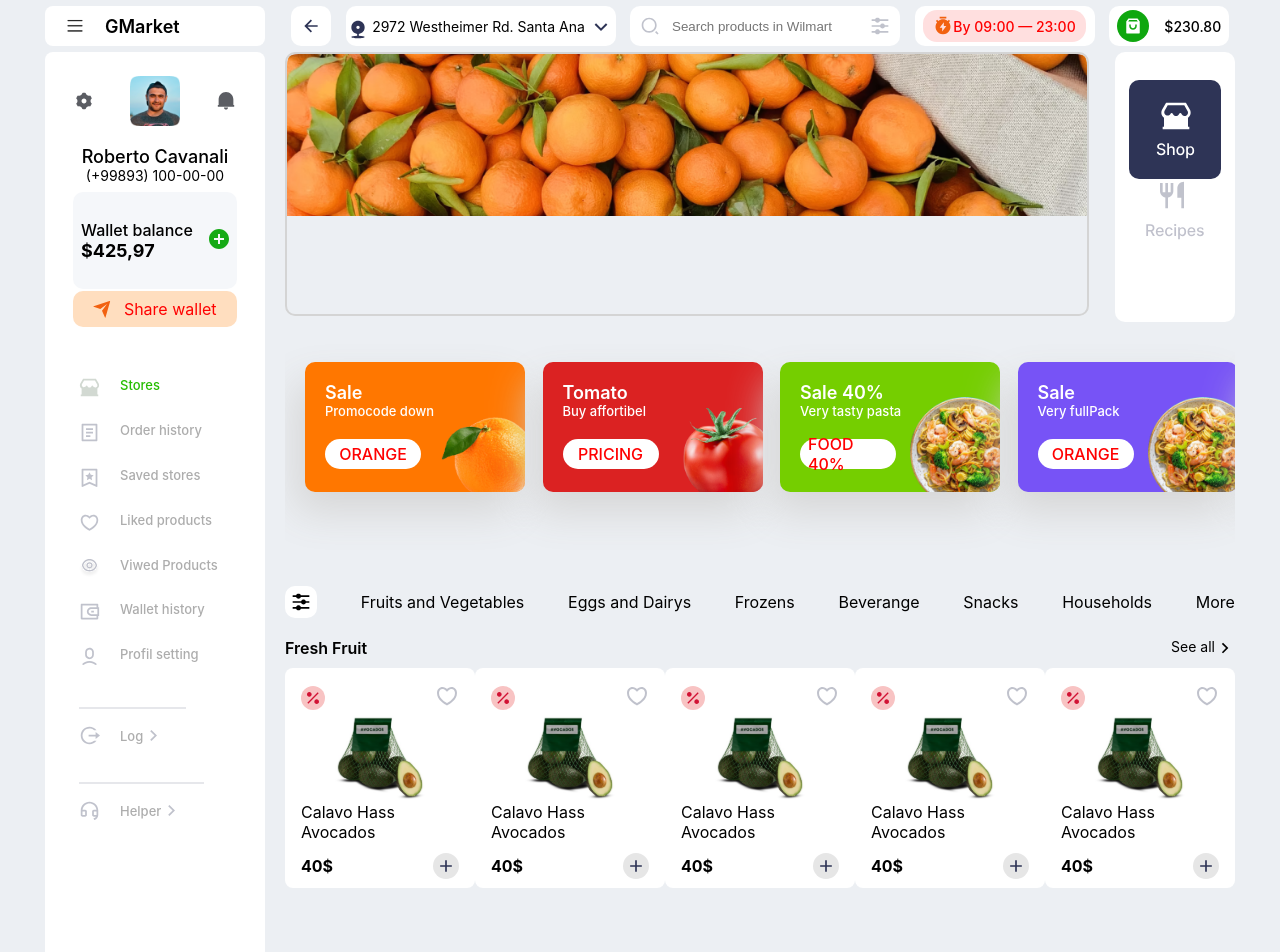
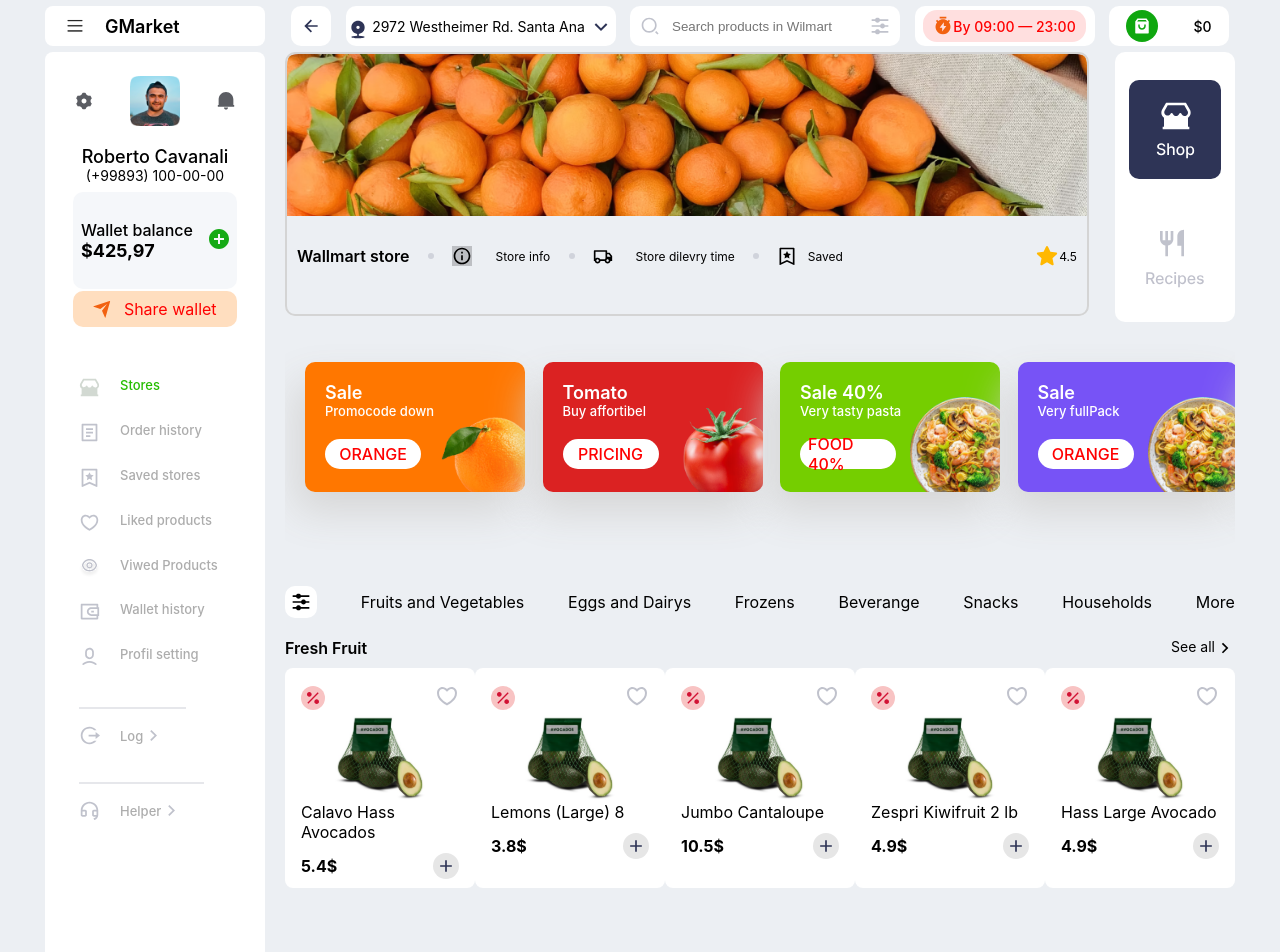
Before and after one commit to JavohirDobilov/web-shop, a React (Create React App) app: page / in a window 1280 px wide. Shown: the top 952 px of the page. Built offline with nearby package versions, Linux system fonts and the light colour scheme.

Commit message:
ewr
asdasd

```diff
--- a/package.json
+++ b/package.json
@@ -6,12 +6,14 @@
     "@testing-library/jest-dom": "^5.16.4",
     "@testing-library/react": "^12.1.4",
     "@testing-library/user-event": "^13.5.0",
+    "axios": "^0.26.1",
     "react": "^18.0.0",
     "react-dom": "^18.0.0",
     "react-redux": "^7.2.8",
     "react-router-dom": "^6.3.0",
     "react-scripts": "5.0.0",
     "redux": "^4.1.2",
+    "rsuite": "^5.8.0",
     "web-vitals": "^2.1.4"
   },
   "scripts": {
--- a/src/components/Header/Header.jsx
+++ b/src/components/Header/Header.jsx
@@ -7,8 +7,14 @@ import search from "../../img/headerIcons/search.svg"
 import filter from "../../img/headerIcons/filter.svg"
 import timer from "../../img/headerIcons/timer.svg"
 import cart from "../../img/headerIcons/cart.svg"
+import { useSelector } from 'react-redux'
 
 const Header = () => {
+
+
+    const cartProducts = useSelector(state=>state?.allProducts?.cart)
+    const totalPrice = cartProducts.reduce((acc,product) =>acc+=+product.pricing,0)
+    console.log(cartProducts)
     return (
         <div className='header'>
             <div className='header-flex'>
@@ -45,7 +51,7 @@ const Header = () => {
                         <img src={cart}/>
                     </div>
                     <div className='header-cart-total'>
-                    $230.80
+                    ${totalPrice}
                     </div>
                 </div>
 
--- a/src/components/ProductCard/ProductCard.jsx
+++ b/src/components/ProductCard/ProductCard.jsx
@@ -4,8 +4,12 @@ import prots from "../../img/ProductCardImage/Frame (14).svg"
 import like from "../../img/ProductCardImage/Frame (15).svg"
 import productImage from "../../img/ProductCardImage/image 10.svg"
 import added from "../../img/ProductCardImage/Frame (16).svg"
+import { useDispatch } from 'react-redux'
+import { addProduct } from '../../redux/actions/Action'
 
-const ProductCard = () => {
+const ProductCard = ({product}) => {
+
+    const dispatch = useDispatch()
     return (
         <div className='product-card'>
             <div className='product-card-content'>
@@ -21,13 +25,13 @@ const ProductCard = () => {
                     <img src={productImage} />
                 </div>
                 <div className='product-card-title'>
-                    Calavo Hass Avocados
+                    {product.title}
                 </div>
                 <div className='product-card-price-added'>
                     <div className='product-card-price'>
-                        40$
+                        {product.pricing}$
                     </div>
-                    <div className='product-card-added'>
+                    <div onClick = {()=>dispatch(addProduct(product))} className='product-card-added'>
                         <img src={added}/>
                     </div>
                 </div>
--- a/src/index.js
+++ b/src/index.js
@@ -3,13 +3,18 @@ import ReactDOM from 'react-dom';
 import './index.css';
 import App from './App';
 import { BrowserRouter as Router } from "react-router-dom";
+import { Provider } from 'react-redux';
+import store from './redux/store';
 
 
 ReactDOM.render(
   <React.StrictMode>
-    <Router>
-      <App />
-    </Router>
+    <Provider store={store}>
+      <Router>
+        <App />
+      </Router>
+    </Provider>
+
 
   </React.StrictMode>,
   document.getElementById('root')
--- a/src/pages/StoriesPage/StoriesPage.jsx
+++ b/src/pages/StoriesPage/StoriesPage.jsx
@@ -25,7 +25,10 @@ import product3 from "../../img/ProductCardImage/image 13.svg"
 import product4 from "../../img/ProductCardImage/image 14.svg"
 
 
+
+
 const StoriesPage = () => {
+
 
 
 
@@ -34,96 +37,27 @@ const StoriesPage = () => {
 
 
 
+
+
     const products = [
-        {id:1,image:"",title:"",pricing:""},
-        {id:2,image:"",title:"",pricing:""},
-        {id:3,image:"",title:"",pricing:""},
-        {id:4,image:"",title:"",pricing:""},
-        {id:5,image:"",title:"",pricing:""}
+        {id:1,image:product1,title:"Calavo Hass Avocados",pricing:"5.4"},
+        {id:2,image:product2,title:"Lemons (Large) 8",pricing:"3.8"},
+        {id:3,image:product3,title:"Jumbo Cantaloupe",pricing:"10.5"},
+        {id:4,image:product4,title:"Zespri Kiwifruit 2 lb",pricing:"4.9"},
+        {id:5,image:product2,title:"Hass Large Avocado",pricing:"4.9"}
     ]
 
     const salesSlider = [
-        {
-            id: 1,
-            title: "Sale",
-            text: "Promocode down",
-            btnText: "ORANGE",
-            color: "#ff7700",
-            image: apelsin
-        },
-        {
-            id: 2,
-            title: "Tomato",
-            text: "Buy affortibel",
-            btnText: "PRICING",
-            color: "rgb(219, 34, 34)",
-            image: pomidor
-        },
-        {
-            id: 3,
-            title: "Sale 40%",
-            text: "Very tasty pasta",
-            btnText: "FOOD 40%",
-            color: "rgb(117, 206, 0)",
-            image: cuck
-        },
-        {
-            id: 4,
-            title: "Sale",
-            text: "Very fullPack",
-            btnText: "ORANGE",
-            color: "#7753F6",
-            image: cuck
-        },
-        {
-            id: 5,
-            title: "Collection",
-            text: "Sale full Pack",
-            btnText: "COLLECT",
-            color: "#ff7700",
-            image: apelsin
-        },
-
-        {
-            id: 6,
-            title: "Sale",
-            text: "Promocode down",
-            btnText: "ORANGE",
-            color: "#ff7700",
-            image: apelsin
-        },
-        {
-            id: 7,
-            title: "Tomato",
-            text: "Buy affortibel",
-            btnText: "PRICING",
-            color: "rgb(247, 0, 0)",
-            image: pomidor
-        },
-        {
-            id: 8,
-            title: "Sale",
-            text: "Promocode down",
-            btnText: "ORANGE",
-            color: "#ff7700",
-            image: apelsin
-        },
-        {
-            id: 9,
-            title: "Tomato",
-            text: "Buy affortibel",
-            btnText: "PRICING",
-            color: "rgb(247, 0, 0)",
-            image: pomidor
-        },
-        {
-            id: 10,
-            title: "Sale",
-            text: "Very tasty pasta",
-            btnText: "FOOD 40",
-            color: "rgb(117, 206, 0)",
-            image: cuck
-        },
+        {id: 1,title: "Sale",text: "Promocode down",btnText: "ORANGE",color: "#ff7700",image: apelsin},
+        {id: 2,title: "Tomato",text: "Buy affortibel",btnText: "PRICING",color: "rgb(219, 34, 34)",image: pomidor},
+        {id: 3,title: "Sale 40%",text: "Very tasty pasta",btnText: "FOOD 40%",color: "rgb(117, 206, 0)",image: cuck},
+        {id: 4,title: "Sale",text: "Very fullPack",btnText: "ORANGE",color: "#7753F6",image: cuck},
+        {id: 5,title: "Collection",text: "Sale full Pack",btnText: "COLLECT",color: "#ff7700",image: apelsin},
+        {id: 6,title: "Sale",text: "Promocode down",btnText: "ORANGE",color: "#ff7700",image: apelsin},
+        {id: 7,title: "Tomato",text: "Buy affortibel",btnText: "PRICING",color: "rgb(247, 0, 0)",image: pomidor},
+        {id: 8,title: "Sale",text: "Promocode down",btnText: "ORANGE",color: "#ff7700",image: apelsin},
+        {id: 9,title: "Tomato",text: "Buy affortibel",btnText: "PRICING",color: "rgb(247, 0, 0)",image: pomidor},
+        {id: 10,title: "Sale",text: "Very tasty pasta",btnText: "FOOD 40",color: "rgb(117, 206, 0)",image: cuck},
     ]
     const len = salesSlider.length
 
@@ -234,7 +168,7 @@ const StoriesPage = () => {
             <div className='store-products'>
                 <div className='store-products-items'>
                     {products.map(item=>(
-                        <ProductCard product = {item}/>
+                        <ProductCard key={item.id} product = {item}/>
                     ))}
                 </div>
             </div>
--- a/src/pages/StoriesPage/storiesPage.css
+++ b/src/pages/StoriesPage/storiesPage.css
@@ -3,17 +3,16 @@
         overflow: hidden;
     }
     .store-banner{
-        position: relative;
+
         border: 2px solid rgb(212, 212, 212);
         width: 600px;
-        height: 260px;
+        height: 220px;
         border-radius: 10px;
         overflow: hidden;
     }
     .store-banner-img img{
-        position: absolute;
         object-fit: cover;
-        width: 600px;
+        width: 700px;
     }
 
     .store-banner-shop{
@@ -23,27 +22,26 @@
 
     .store-shop-content{
         width:120px;
-        height: 270px;
+        height: 220px;
         background-color: white;
         margin-left: 10px;
         align-items: center;
         border-radius: 10px;
     }
     .store-shop-content-top1{
-        margin-top:28px;
-        margin-left: 14px;
-        margin-right: 14px;
-        background-color: rgb(255, 255, 255);
+        margin-top:6px;
+        margin-left: 10px;
+        margin-right: 10px;
         display: flex;
         justify-content: center;
-        padding: 20px;
-        transition: 0.s ease;
+        padding: 10px;
+        transition: 0.5 ease;
         cursor: pointer;
     }
     .store-shop-content-top1.active{
-        margin-top:28px;
-        margin-left: 14px;
-        margin-right: 14px;
+        margin-bottom:6px;
+        margin-left: 10px;
+        margin-right: 10px;
         background-color: #2E3456;
         display: flex;
         justify-content: center;
@@ -52,25 +50,24 @@
         cursor: pointer;
     }
     .store-shop-content-top2{
-        margin-top:28px;
-        margin-left: 14px;
-        margin-right: 14px;
-        background-color: rgb(255, 255, 255);
+        margin-top:30px;
+        margin-left: 10px;
+        margin-right: 10px;
         display: flex;
         justify-content: center;
-        padding: 20px;
+        padding: 0px;
         cursor: pointer;
-        transition: .5s ease;
+
     }
     .store-shop-content-top2.active{
-        margin-top:28px;
-        margin-left: 14px;
-        margin-right: 14px;
+        margin-top:30px;
+        margin-left: 10px;
+        margin-right: 10px;
         background-color: #2E3456;
         border-radius: 10px;
         display: flex;
         justify-content: center;
-        padding: 20px;
+        padding: 16px;
         cursor: pointer;
     }
 
@@ -85,7 +82,7 @@
         font-weight: 600;
     }
     .store-banner-container{
-        width:70%;
+        width:80%;
         display: flex;
         justify-content: space-between;
         align-items: center;
@@ -239,7 +236,7 @@
         overflow: hidden;
     }
     .store-banner-img img{
-        position: absolute;
+        /* position: absolute; */
         object-fit: cover;
         width: 800px;
     }
@@ -264,8 +261,7 @@
         background-color: rgb(255, 255, 255);
         display: flex;
         justify-content: center;
-        padding: 20px;
-        transition: 0.s ease;
+        padding: 30px;
         cursor: pointer;
     }
     .store-shop-content-top1.active{
@@ -288,7 +284,7 @@
         justify-content: center;
         padding: 20px;
         cursor: pointer;
-        transition: .5s ease;
+
     }
     .store-shop-content-top2.active{
         margin-top:28px;
--- /dev/null
+++ b/src/redux/actions/Action.js
@@ -0,0 +1,11 @@
+import { ActionType } from "./constType";
+
+
+
+
+export const addProduct = (product) =>{
+    return {
+        type:ActionType.ADD_PRODUCT,
+        payload:product
+    }
+}
--- /dev/null
+++ b/src/redux/actions/constType.js
@@ -0,0 +1,3 @@
+export const ActionType = {
+    ADD_PRODUCT:"ADD_PRODUCT",
+}
--- /dev/null
+++ b/src/redux/reducers/index.js
@@ -0,0 +1,8 @@
+import { combineReducers } from "redux";
+import { cartReducer } from "./reducers";
+
+
+
+export const rootReducer = combineReducers({
+    allProducts:cartReducer
+})
--- /dev/null
+++ b/src/redux/reducers/reducers.js
@@ -0,0 +1,23 @@
+import { ActionType } from "../actions/constType";
+
+const initialState = {
+    cart: []
+}
+
+
+
+export const cartReducer = (state = initialState,action) =>{
+    switch(action.type){
+
+
+        case ActionType.ADD_PRODUCT:
+            const item = action.payload
+
+                return {
+                    ...state,
+                    cart:[...state.cart,item]
+                }
+        default:
+            return state
+    }
+}
--- /dev/null
+++ b/src/redux/store.js
@@ -0,0 +1,9 @@
+import { createStore } from "redux";
+import {rootReducer } from "./reducers/index";
+
+
+
+const store = createStore(rootReducer,{},window.__REDUX_DEVTOOLS_EXTENSION__ && window.__REDUX_DEVTOOLS_EXTENSION__())
+
+
+export default store
```
Also changed, not shown: src/components/ProductCard/productCard.css (+38 -0 lines), 1 other file (tests, documents, lock files or other folders).
